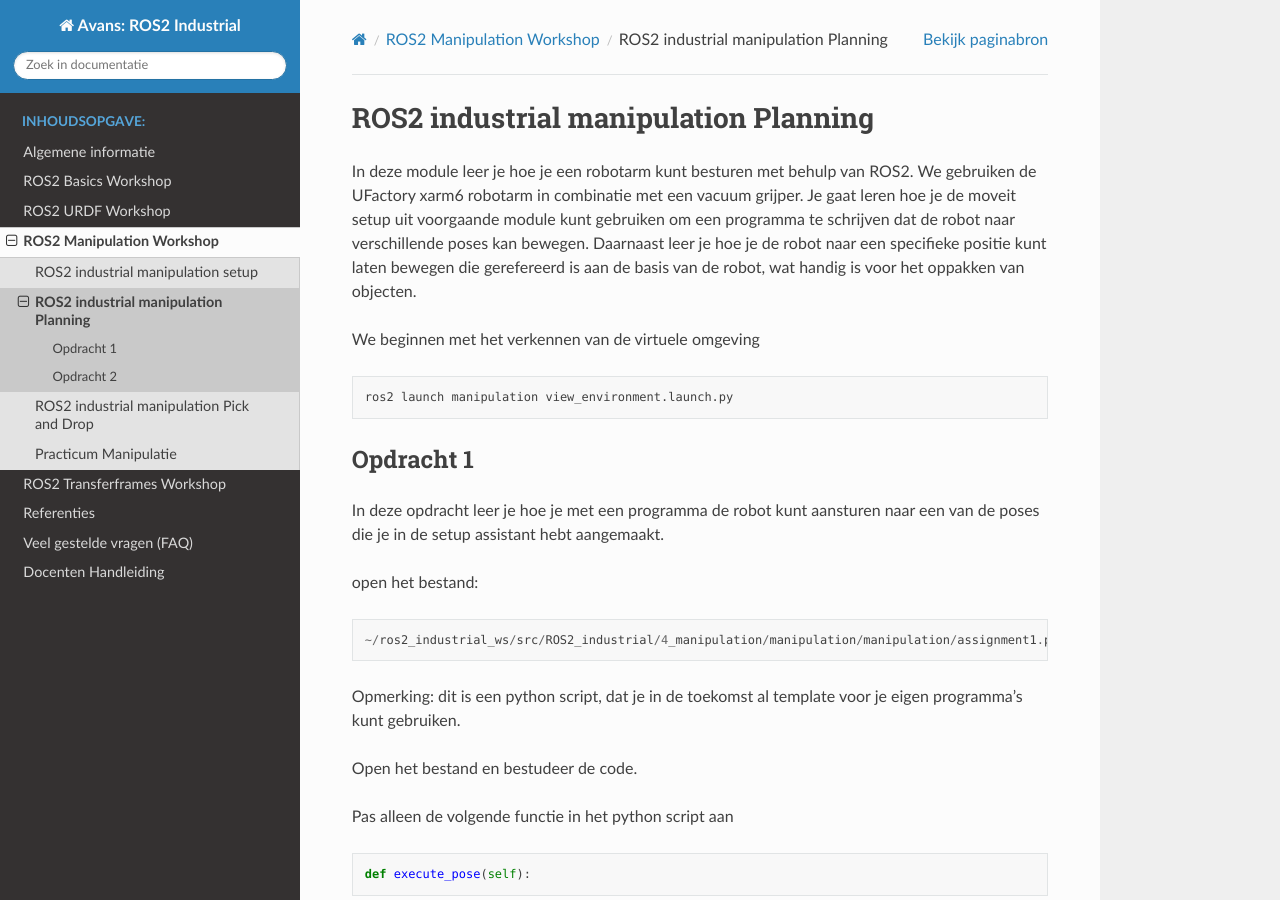
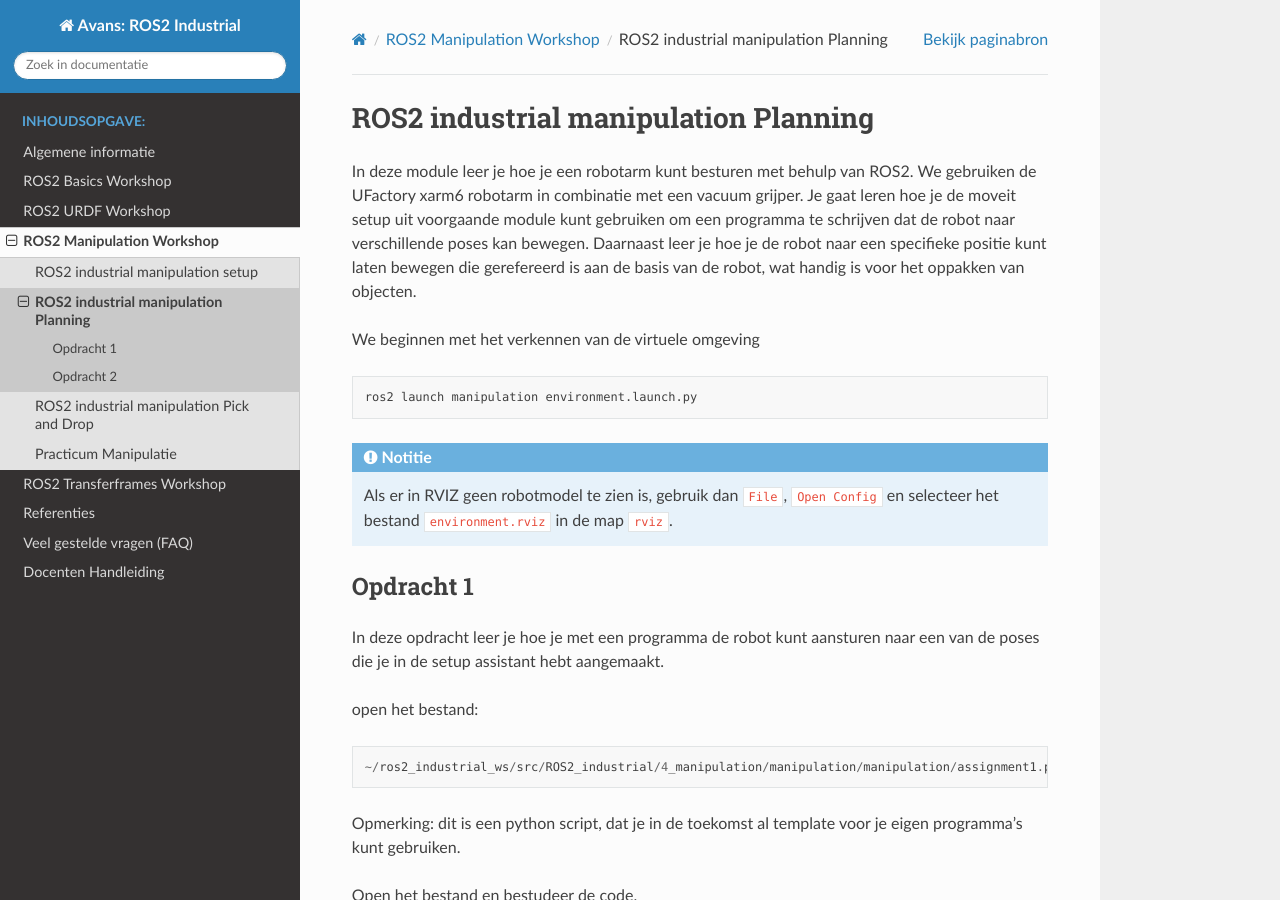
Before and after one commit to AvansMechatronica/ROS2_industrial_workshop, a Sphinx documentation site: the page built from documentation/4_manipulation/manipulation_planning.md, in a window 1280 px wide and 900 px high. Built offline with Sphinx 7.4.7 and the Read the Docs theme 3.1.0, drawn with Linux system fonts in a browser that asks for light colours.

Commit message:
20260507

````diff
--- a/documentation/4_manipulation/manipulation_planning.md
+++ b/documentation/4_manipulation/manipulation_planning.md
@@ -4,8 +4,12 @@ In deze module leer je hoe je een robotarm kunt besturen met behulp van ROS2. We
 
 We beginnen met het verkennen van de virtuele omgeving
 ```bash
-ros2 launch manipulation view_environment.launch.py
+ros2 launch manipulation environment.launch.py
 ```
+
+:::{note}
+Als er in RVIZ geen robotmodel te zien is, gebruik dan `File`, `Open Config` en selecteer het bestand `environment.rviz` in de map `rviz`.
+:::
 
 ## Opdracht 1
 In deze opdracht leer je hoe je met een programma de robot kunt aansturen naar een van de poses die je in de setup assistant hebt aangemaakt.
````
